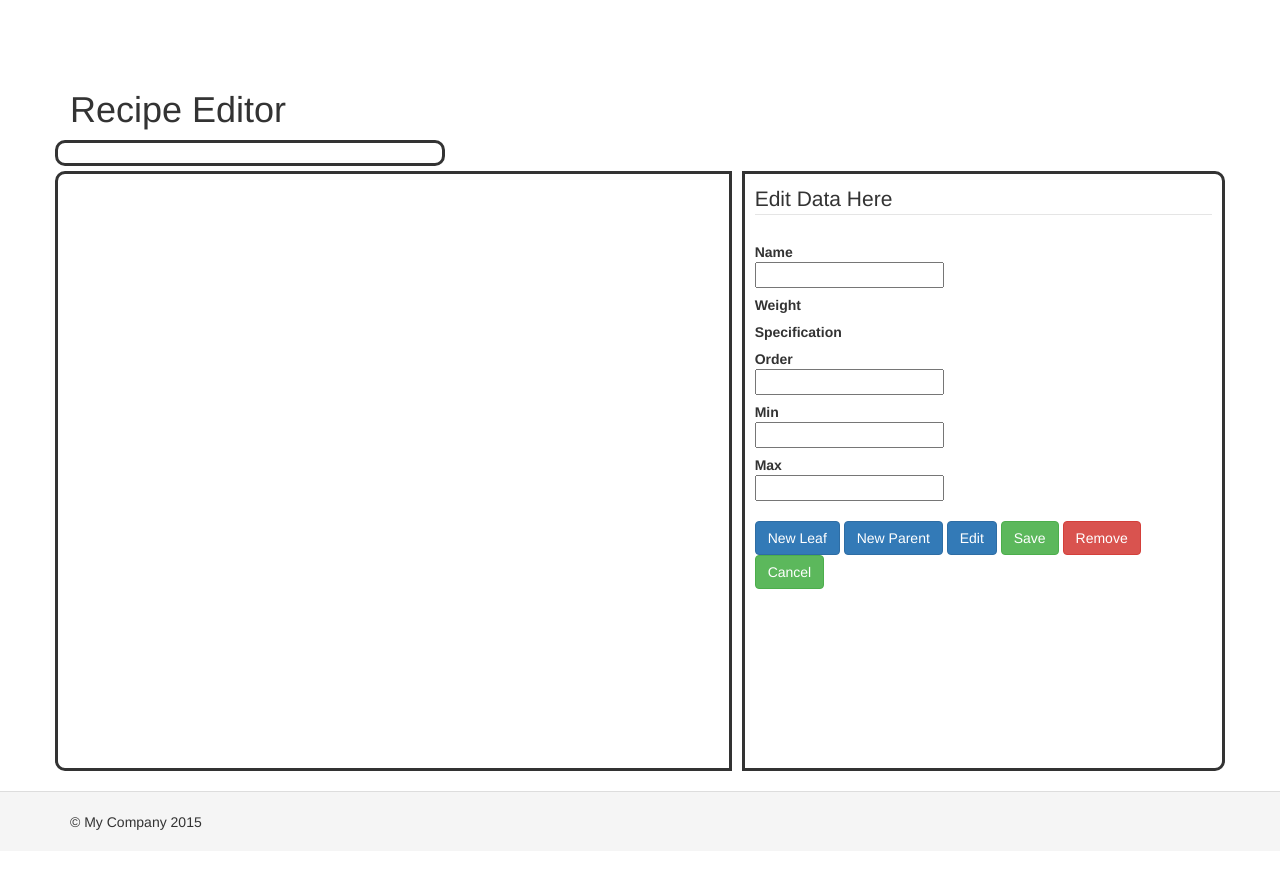
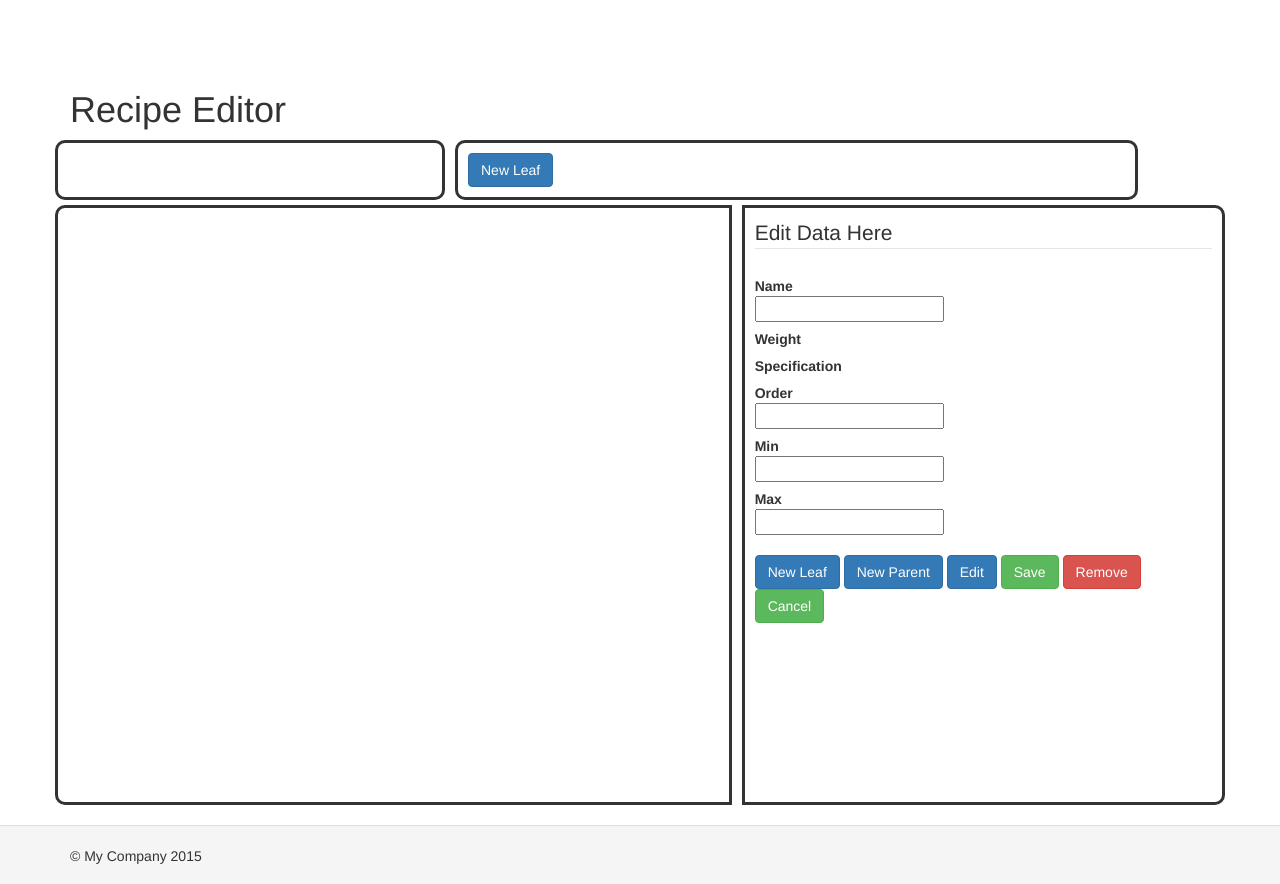
Before and after one commit to Revmaker/basic, a Yii app: template views/site/about.php in a window 1280 px wide. Shown: the top 884 px of the page. Before the commit the page ends 830 px from the top, so only its background shows below. Run offline with PHP 8.4 and a stand-in for Yii, Linux system fonts and the light colour scheme; the template is opened without the code that fills it, so the values that code supplies are empty; some libraries are stand-ins or nearby versions.

Commit message:
Adding New recipe button

```diff
--- a/views/site/about.php
+++ b/views/site/about.php
@@ -19,6 +19,7 @@ $this->params['breadcrumbs'][] = $this->title;
 		border-radius : 10px;
 		padding :10px;
 		margin-bottom: 5px;
+		margin-right : 10px;
 	}
 
 	#recipe_list {
@@ -82,6 +83,10 @@ $this->params['breadcrumbs'][] = $this->title;
 								'prompt' => '--Select Recipe--',
 								]);
 			?>
+
+		</div>
+		<div class="recipe_select_panel col-sm-7">
+				<button id="new-recipe" class="btn btn-primary">New Leaf</button>
 
 		</div>
 	</div>
```
